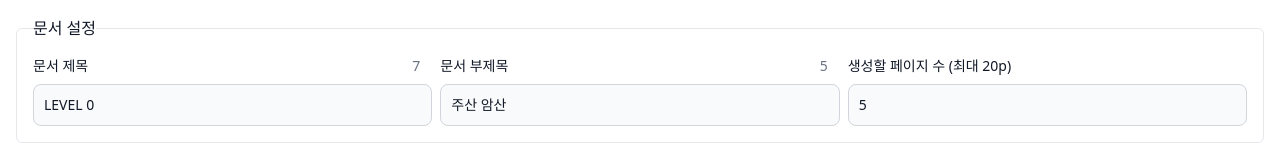
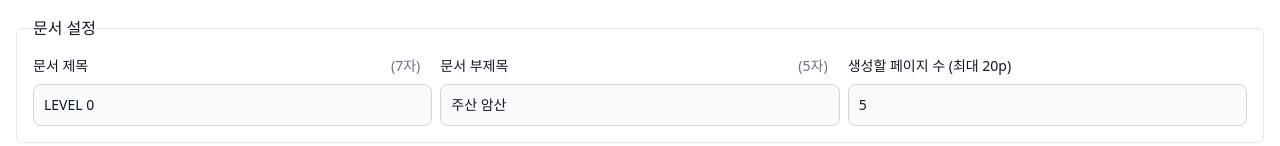
Before and after one commit to semanticist21/go-abacus, a React (Vite) app: page / in a window 1280 px wide. Shown: the part 207-353 px from the top of the page. Built offline with nearby package versions, Linux system fonts and the light colour scheme.

Commit message:
🎨 fix ui

```diff
--- a/src/widget/main-page/main-option.tsx
+++ b/src/widget/main-page/main-option.tsx
@@ -26,13 +26,13 @@ const MainOption = ({
         {label}
 
         {textCount && (
-          <output
+          <data
             className="text-gray-500 text-sm"
-            name={id}
             aria-label="현재 입력된 텍스트 길이"
+            value={textCount}
           >
-            {textCount}
-          </output>
+            ({textCount}자)
+          </data>
         )}
       </label>
       <input
```
